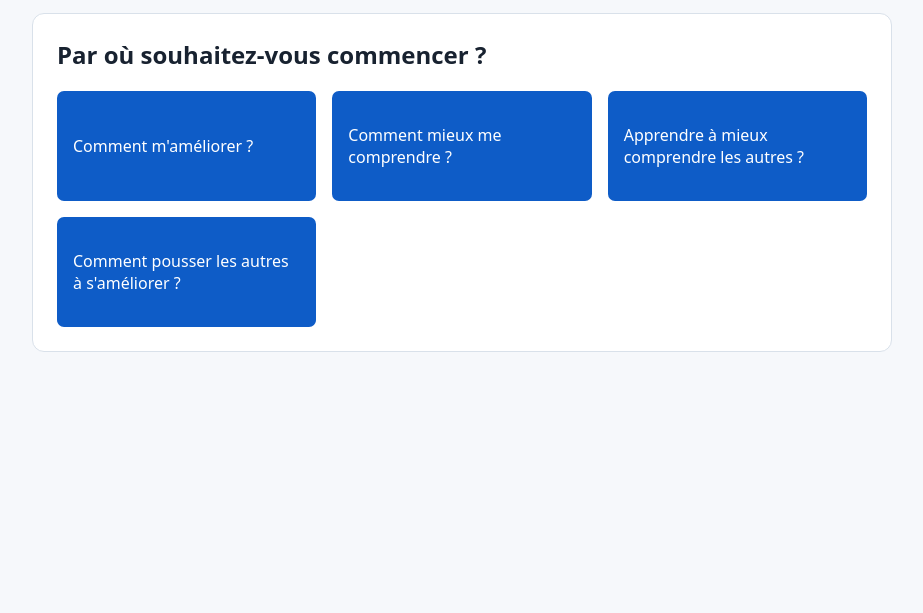
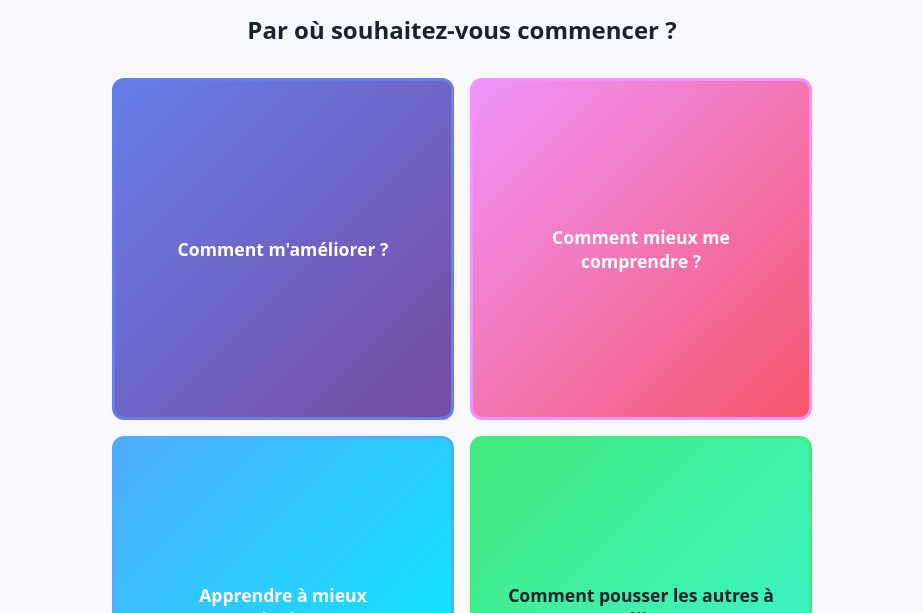
Before and after one commit to hamzael-malki/decision-engine, a website: page index.html in a window 1280 px wide. Shown: the part 187-800 px from the top of the page, without its empty margins (178-1101 px from the left). Drawn offline with Linux system fonts and the light colour scheme.

Commit message:
UI improvement: redesign category grid as 2x2 layout with gradient colors and hover effects

```diff
--- a/index.html
+++ b/index.html
@@ -18,6 +18,9 @@
       max-width: 860px;
       margin: 0 auto;
       padding: 2rem 1rem 4rem;
+      display: flex;
+      flex-direction: column;
+      min-height: 100vh;
     }
 
     header,
@@ -28,6 +31,21 @@
       border-radius: 12px;
       padding: 1.5rem;
       margin-bottom: 1rem;
+    }
+
+    #category-view {
+      background: transparent;
+      border: none;
+      padding: 0;
+      flex: 1;
+      display: flex;
+      flex-direction: column;
+      justify-content: center;
+    }
+
+    #category-view h2 {
+      text-align: center;
+      margin-bottom: 2rem;
     }
 
     h1,
@@ -86,18 +104,75 @@
 
     .category-grid {
       display: grid;
-      grid-template-columns: repeat(auto-fit, minmax(220px, 1fr));
+      grid-template-columns: 1fr 1fr;
+      grid-template-rows: 1fr 1fr;
       gap: 1rem;
+      aspect-ratio: 1;
+      margin: 0 auto;
+      max-width: 700px;
     }
 
     .category-button {
-      min-height: 110px;
-      text-align: left;
-      background: #0e5cc7;
+      min-height: auto;
+      text-align: center;
+      display: flex;
+      flex-direction: column;
+      justify-content: center;
+      align-items: center;
+      border: 3px solid transparent;
+      border-radius: 12px;
+      padding: 2rem;
+      font-size: 1.1rem;
+      font-weight: 600;
+      transition: all 0.3s ease;
+      cursor: pointer;
+      background: #fff;
+      color: #182230;
     }
 
     .category-button:hover {
-      background: #0b4ca6;
+      transform: scale(1.05);
+      box-shadow: 0 8px 24px rgba(0, 0, 0, 0.15);
+    }
+
+    .category-button:nth-child(1) {
+      background: linear-gradient(135deg, #667eea 0%, #764ba2 100%);
+      color: #fff;
+      border-color: #667eea;
+    }
+
+    .category-button:nth-child(1):hover {
+      background: linear-gradient(135deg, #5a67d8 0%, #6b4199 100%);
+    }
+
+    .category-button:nth-child(2) {
+      background: linear-gradient(135deg, #f093fb 0%, #f5576c 100%);
+      color: #fff;
+      border-color: #f093fb;
+    }
+
+    .category-button:nth-child(2):hover {
+      background: linear-gradient(135deg, #e88ce9 0%, #e54d5b 100%);
+    }
+
+    .category-button:nth-child(3) {
+      background: linear-gradient(135deg, #4facfe 0%, #00f2fe 100%);
+      color: #fff;
+      border-color: #4facfe;
+    }
+
+    .category-button:nth-child(3):hover {
+      background: linear-gradient(135deg, #3a9eee 0%, #00d4f5 100%);
+    }
+
+    .category-button:nth-child(4) {
+      background: linear-gradient(135deg, #43e97b 0%, #38f9d7 100%);
+      color: #182230;
+      border-color: #43e97b;
+    }
+
+    .category-button:nth-child(4):hover {
+      background: linear-gradient(135deg, #38d66b 0%, #2be6c7 100%);
     }
 
     .back-button {
```
